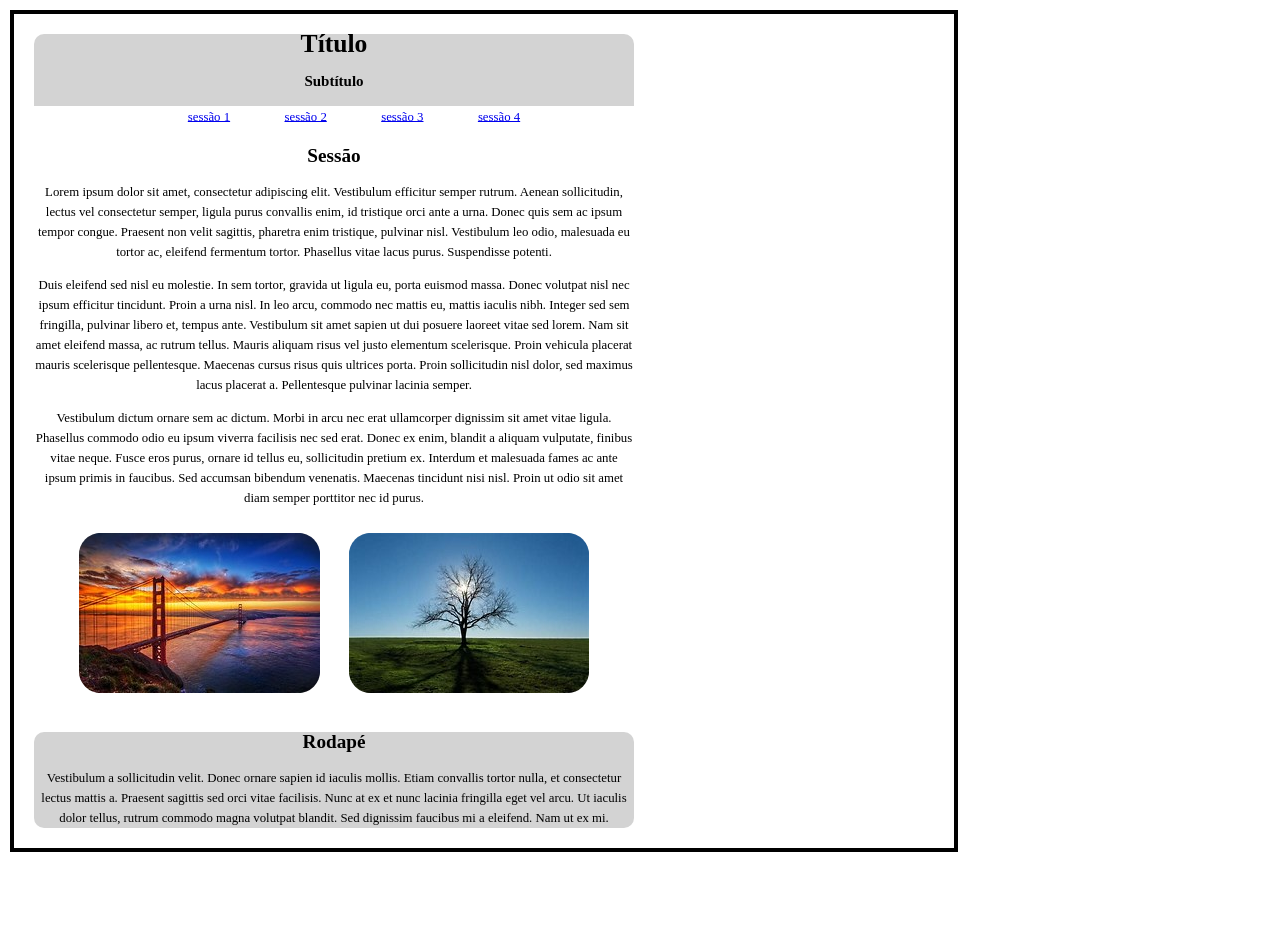
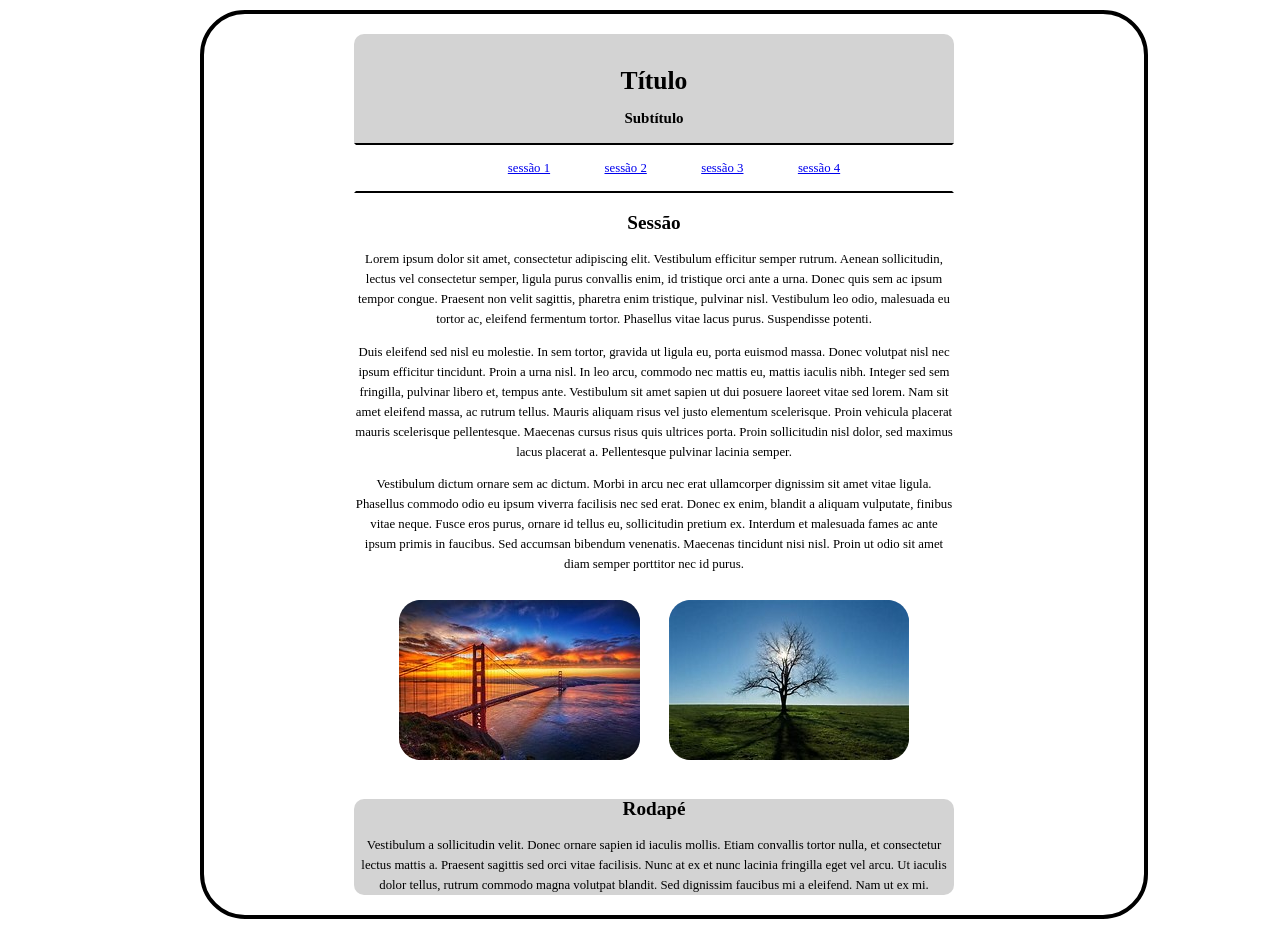
Before and after one commit to cleo-pereira/cleo-pereira.github.io, a plain HTML site: page lab_css_html2/lab5.html in a window 1280 px wide. Before the commit the page ends 862 px from the top, so only its background shows below. Drawn offline with Linux system fonts and the light colour scheme.

Commit message:
atualizações

```diff
--- a/lab_css_html2/CSS/estilo.css
+++ b/lab_css_html2/CSS/estilo.css
@@ -2,9 +2,11 @@ body{
 	font-size: 80%;
 	background-color: white;
 	margin: 10px;
+	margin-left: 200px;
 	border-color: black;
 	border-width: 4px;
 	border-style: solid;
+	border-radius: 45px;
 	max-width: 940px;
 	min-width: 720px;
 	line-height: 20px;
@@ -16,6 +18,7 @@ header{
 	width: 600px;
 	margin: 20px;
 	border-radius: 10px;
+	margin-left: 150px;
 }
 
 footer{
@@ -24,13 +27,17 @@ footer{
 	text-align: center;
 	margin: 20px;
 	width: 600px;
+	margin-left: 150px;
 }
 
 nav{
 	background-color: white;
+	border-style: solid;
 	border-width: 2px;
 	border-bottom-color: black;
 	border-top-color: black;
+	border-left-color: white;
+	border-right-color: white;
 }
 
 a:hover{
@@ -47,6 +54,7 @@ section{
 	text-align: center;
 	width: 600px;
 	margin: 20px;
+	margin-left: 150px;
 }
 
 img{
--- a/lab_css_html2/lab5.html
+++ b/lab_css_html2/lab5.html
@@ -8,6 +8,7 @@
     </head>
     <body>
         <header>
+			<p><br></p>
         	<h1>Título</h1>
 			<h3>Subtítulo</h3>
         	<nav id="menu" class="menu">
```
